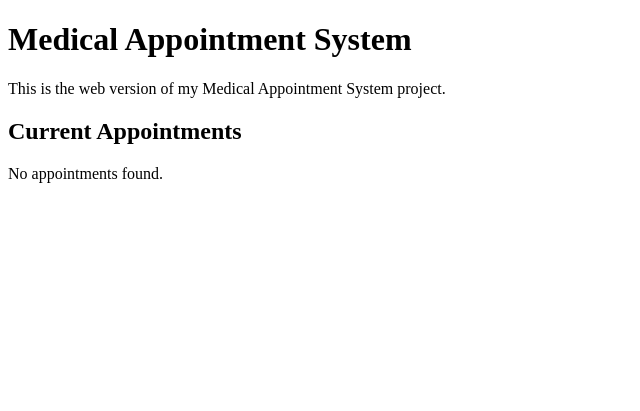
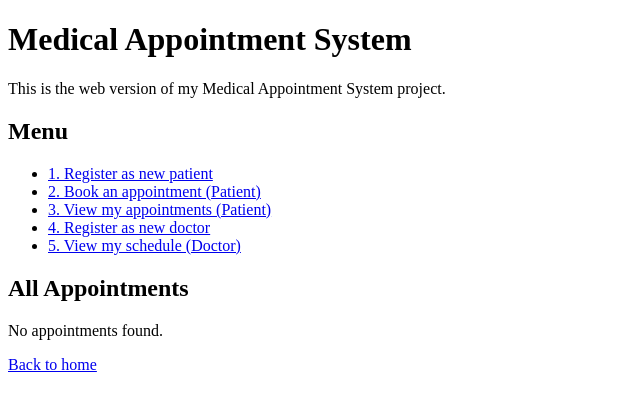
Before and after one commit to Emmanuel-Aiyetan/medical-appointment-system, a Flask app: page / in a window 1280 px wide. Shown: the top 411 px of the page, without its empty margins (0-640 px from the left). Run offline with Flask 3, Linux system fonts and the light colour scheme; data comes from the database, SQL or seed files in the repository; data that the repository does not hold is empty.

Commit message:
Update home page to include menu for patient and doctor

```diff
--- a/medical-appointment-system/webapp/templates/home.html
+++ b/medical-appointment-system/webapp/templates/home.html
@@ -7,8 +7,16 @@
     <h1>Medical Appointment System</h1>
     <p>This is the web version of my Medical Appointment System project.</p>
 
-    <h2>Current Appointments</h2>
+    <h2>Menu</h2>
+    <ul>
+        <li><a href="{{ url_for('register_patient') }}">1. Register as new patient</a></li>
+        <li><a href="{{ url_for('book_appointment') }}">2. Book an appointment (Patient)</a></li>
+        <li><a href="{{ url_for('view_patient_appointments') }}">3. View my appointments (Patient)</a></li>
+        <li><a href="{{ url_for('register_doctor') }}">4. Register as new doctor</a></li>
+        <li><a href="{{ url_for('view_doctor_schedule') }}">5. View my schedule (Doctor)</a></li>
+    </ul>
 
+    <h2>All Appointments</h2>
     {% if appointments %}
         <table border="1" cellpadding="8" cellspacing="0">
             <thead>
@@ -37,5 +45,7 @@
     {% else %}
         <p>No appointments found.</p>
     {% endif %}
+
+    <p><a href="{{ url_for('home') }}">Back to home</a></p>
 </body>
 </html>
```
